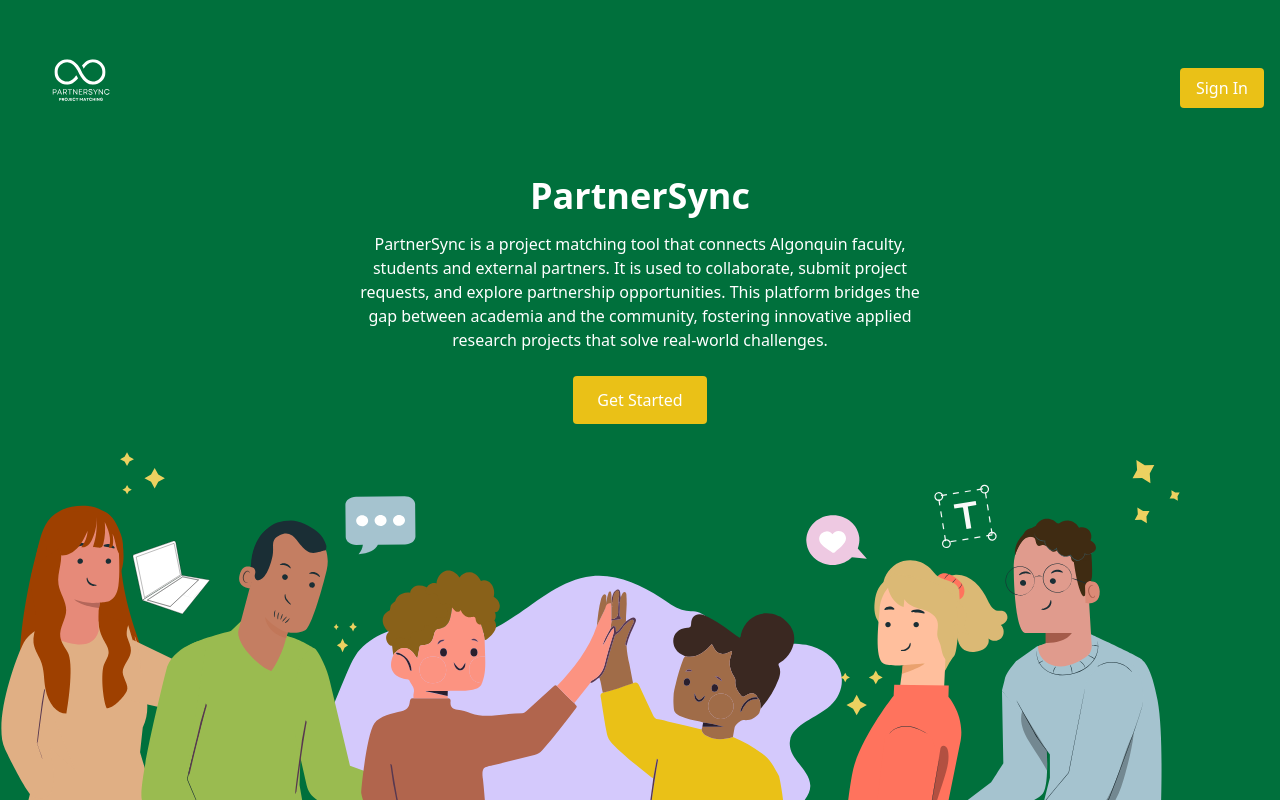
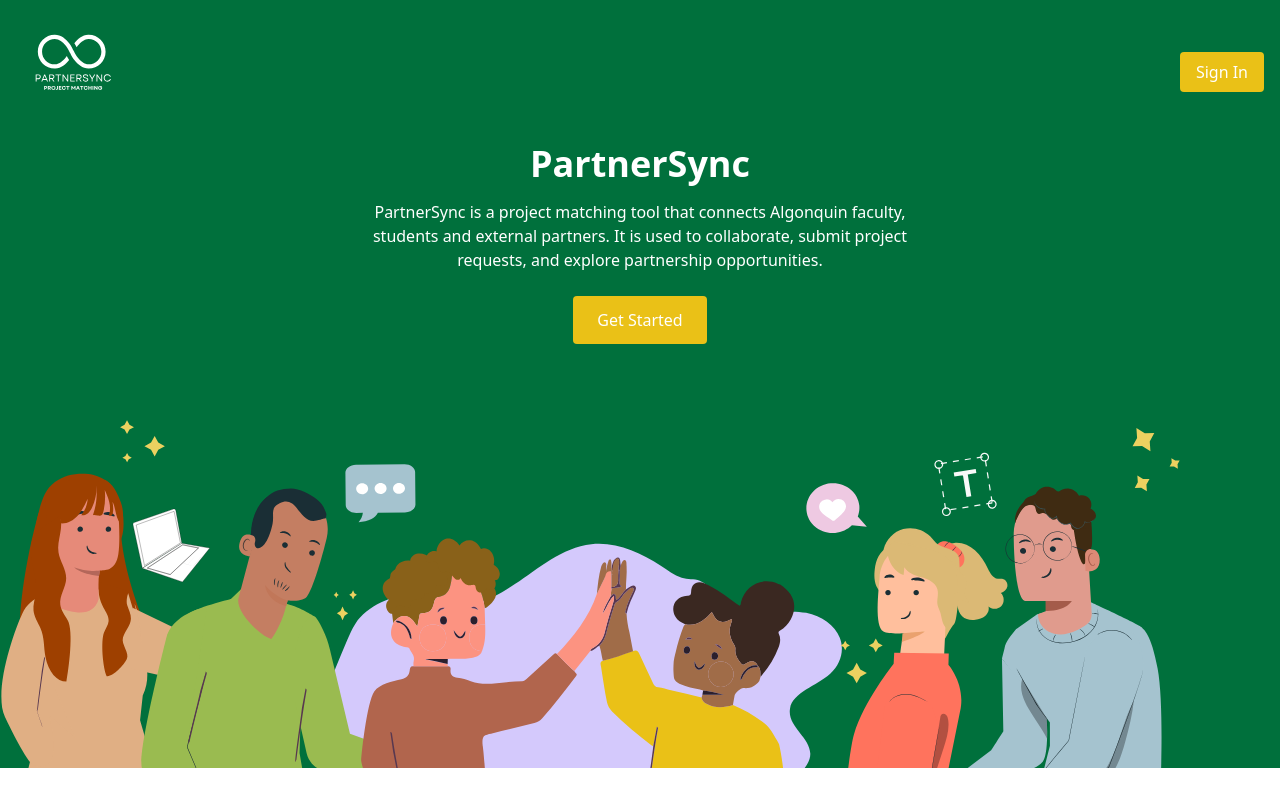
Before and after one commit to Chinurum-Omenuko/partnersync-front-end, a plain HTML site: page login/index.html in a window 1280 px wide. Shown: the top 802 px of the page. Drawn offline with nearby package versions, Linux system fonts and the light colour scheme.

Commit message:
Makes changes to the logo and hero contents

```diff
--- a/login/index.html
+++ b/login/index.html
@@ -10,7 +10,7 @@
     <!-- Header Section -->
     <header class="bg-[#00703C] p-4 flex justify-between items-center">
         <div class="container flex items-center">
-            <img src="/images/whitelogo.svg" alt="PartnerSync Logo" class="h-16 w-auto md:h-24 lg:h-32 mb-4">
+            <img src="/images/white_logo.svg" alt="PartnerSync Logo" class="h-16 w-auto md:h-18 lg:h-24 mb-4">
             <button class="sign-in-btn bg-[#EAC117] text-white px-4 py-2 rounded ml-auto" onclick="openSignInModal()">Sign In</button>
         </div>
     </header>
@@ -20,7 +20,7 @@
         <!-- Hero Content -->
         <div class="hero-content relative z-20 flex flex-col justify-center items-center h-full">
             <h1 class="text-4xl font-bold mb-4">PartnerSync</h1>
-            <p class="text-l mb-6 max-w-xl mx-auto">PartnerSync is a project matching tool that connects Algonquin faculty, students and external partners. It is used to collaborate, submit project requests, and explore partnership opportunities. This platform bridges the gap between academia and the community, fostering innovative applied research projects that solve real-world challenges.
+            <p class="text-l mb-6 max-w-xl mx-auto">PartnerSync is a project matching tool that connects Algonquin faculty, students and external partners. It is used to collaborate, submit project requests, and explore partnership opportunities.
             </p>
             <button class="get-started-btn bg-[#EAC117] text-white px-6 py-3 rounded" onclick="openSignUpModal()">Get Started</button>
         </div>
@@ -75,7 +75,7 @@
 
             <!-- Logo Section -->
             <div class="footer-logo mt-4 md:mt-0 w-full flex justify-center">
-                <img src="/images/whitelogo.svg" alt="PartnerSync Logo" class="h-32 w-auto md:h-36 lg:h-40">
+                <img src="/images/white_logo.svg" alt="PartnerSync Logo" class="h-32 w-auto md:h-36 lg:h-40">
             </div>
         </div>
 
```
Also changed, not shown: images/white logo.svg (deleted), images/white_logo.svg (added), images/whitelogo.svg (deleted), 2 other files.
